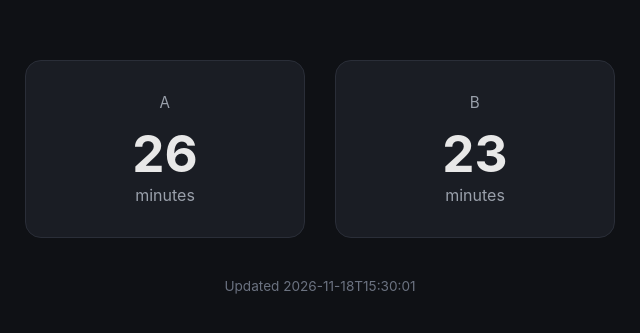
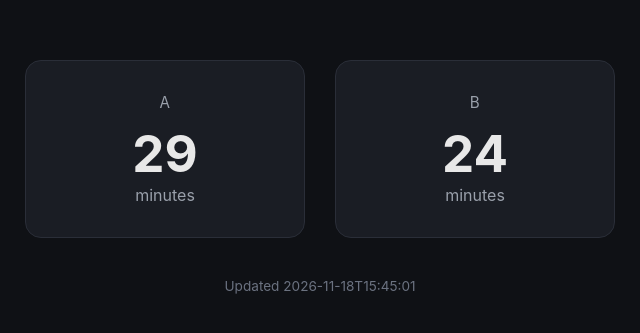
Before and after one commit to monkey-coin-jar/numbers, a plain HTML site: page index.html in a window 1280 px wide. Shown: the part 223-556 px from the top of the page, 320-960 px from the left. Drawn offline with Linux system fonts and the light colour scheme.

Commit message:
Update commute times 2026-11-18T15:45:01

```diff
--- a/index.html
+++ b/index.html
@@ -56,15 +56,15 @@
 <div id="routes">
   <div class="route">
     <div class="name">A</div>
-    <div class="minutes">26</div>
+    <div class="minutes">29</div>
     <div class="unit">minutes</div>
   </div>
   <div class="route">
     <div class="name">B</div>
-    <div class="minutes">23</div>
+    <div class="minutes">24</div>
     <div class="unit">minutes</div>
   </div>
 </div>
-<div id="updated">Updated 2026-11-18T15:30:01</div>
+<div id="updated">Updated 2026-11-18T15:45:01</div>
 </body>
 </html>
```
